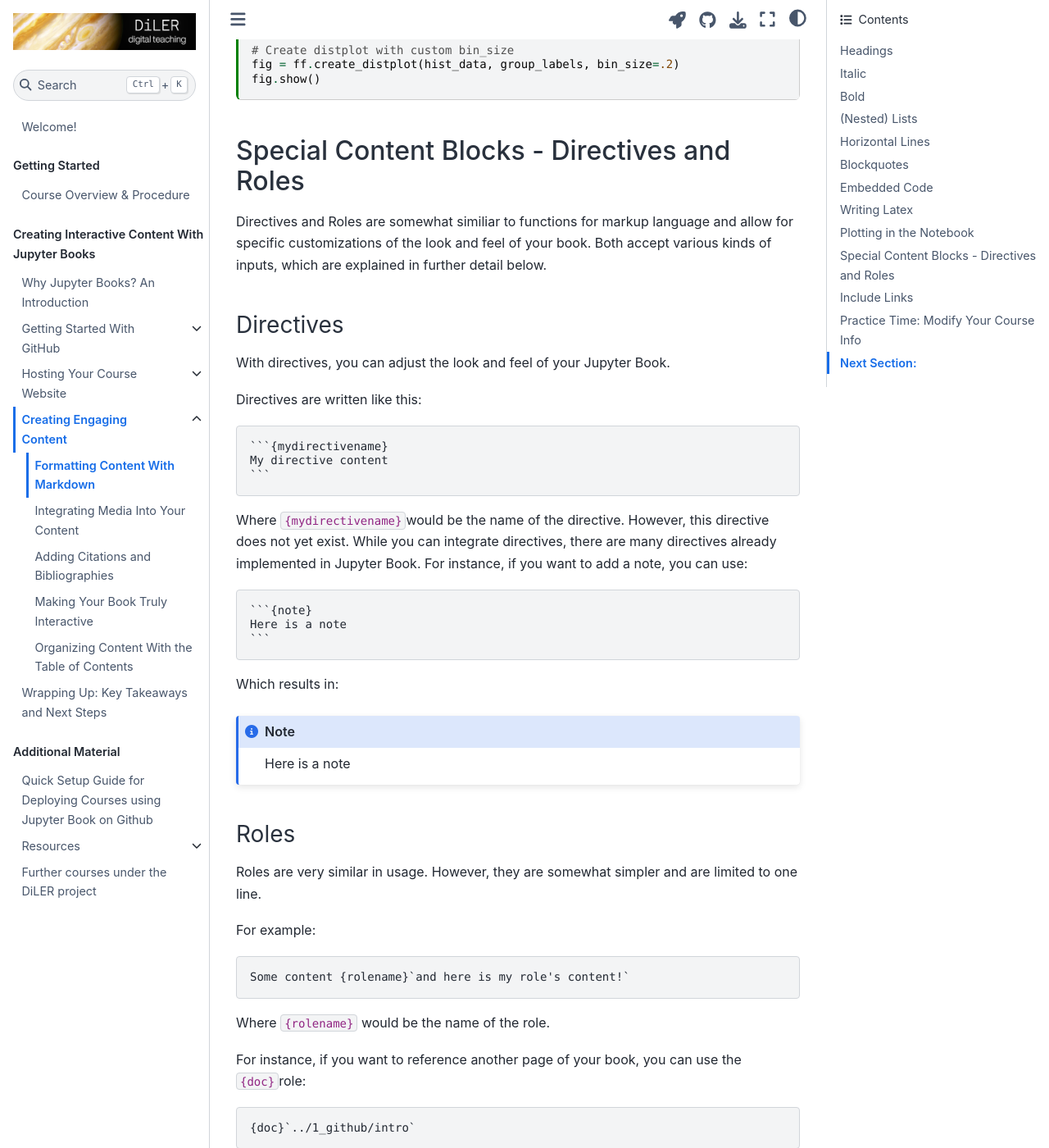
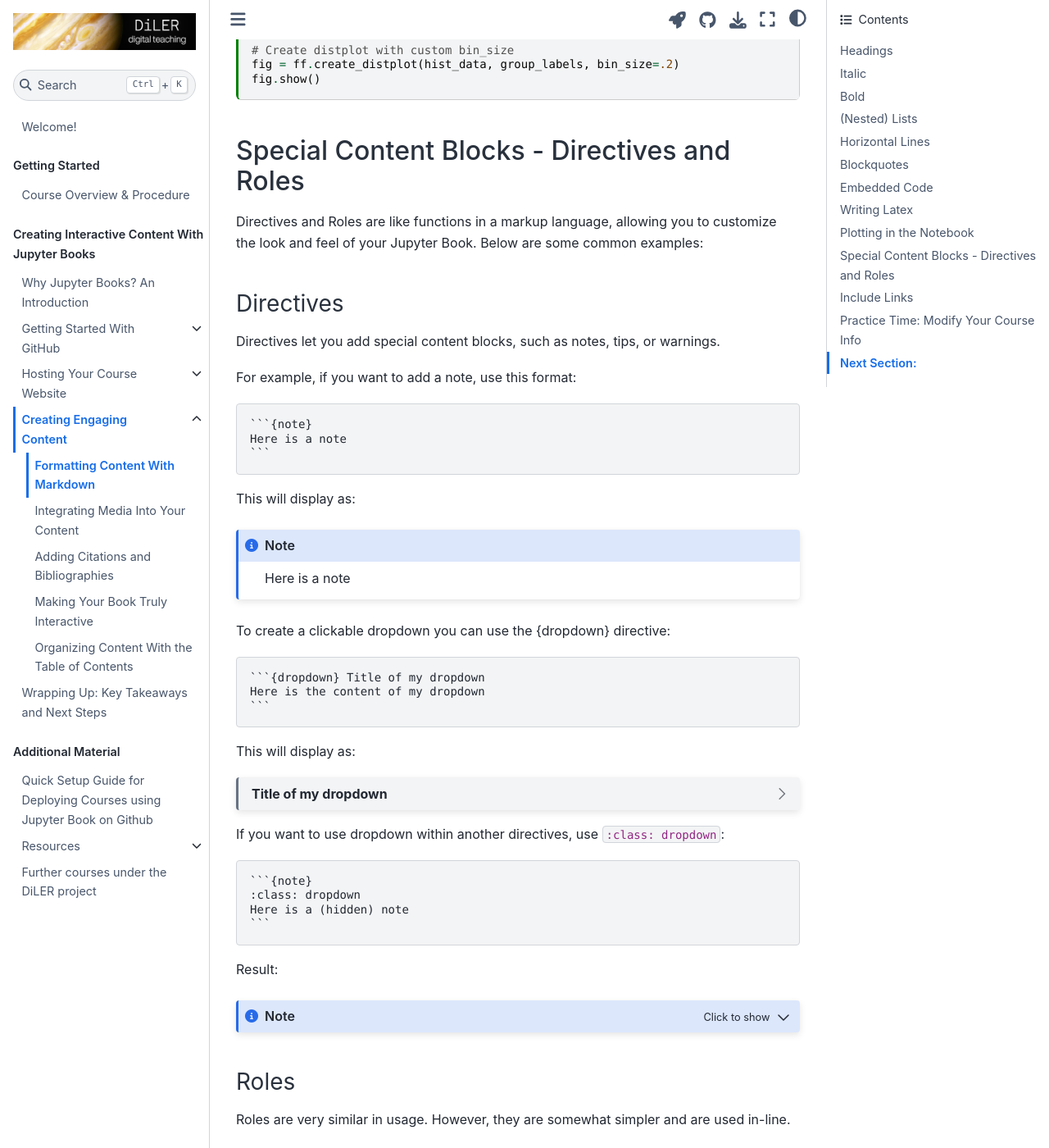
Before and after one commit to M-earnest/tutorial_jupyter_books, a Jupyter Book: the page built from content/3_create/markdown.md, in a window 1280 px wide and 1400 px high, scrolled down 4164 px. Shown: the whole window at 82% size. Built offline with Jupyter Book 1.0.4 settings and Sphinx 7.4.7 and the Sphinx Book theme 1.1.4, drawn with Linux system fonts in a browser that asks for light colours; pages that are not in the unit, such as notebooks, are missing from menus; some of the changed text lies outside the part shown.

Commit message:
Update markdown.md

`````diff
--- a/content/3_create/markdown.md
+++ b/content/3_create/markdown.md
@@ -170,21 +170,12 @@ fig.show()
 ```
 
 ### Special Content Blocks - Directives and Roles
-Directives and Roles are somewhat similiar to functions for markup language and allow for specific customizations of the look and feel of your book. Both accept various kinds of inputs, which are explained in further detail below.
+Directives and Roles are like functions in a markup language, allowing you to customize the look and feel of your Jupyter Book. Below are some common examples:
 
 #### Directives
-With directives, you can adjust the look and feel of your Jupyter Book.
+Directives let you add special content blocks, such as notes, tips, or warnings.
 
-Directives are written like this:
-
-````
-```{mydirectivename}
-My directive content
-```
-````
-
-Where `{mydirectivename}`would be the name of the directive. However, this directive does not yet exist. While you can integrate directives, there are many directives already implemented in Jupyter Book.
-For instance, if you want to add a note, you can use:
+For example, if you want to add a note, use this format:
 
 ````
 ```{note}
@@ -192,35 +183,51 @@ Here is a note
 ```
 ````
 
-Which results in:
+This will display as:
+
 ```{note}
 Here is a note
 ```
 
-#### Roles
-Roles are very similar in usage. However, they are somewhat simpler and are limited to one line.
+To create a clickable dropdown you can use the {dropdown} directive:
+````
+```{dropdown} Title of my dropdown
+Here is the content of my dropdown
+```
+````
 
-For example:
-```
-Some content {rolename}`and here is my role's content!`
+This will display as:
+
+```{dropdown} Title of my dropdown
+Here is the content of my dropdown
 ```
 
-Where `{rolename}` would be the name of the role.
+If you want to use dropdown within another directives, use `:class: dropdown`:
 
-For instance, if you want to reference another page of your book, you can use the `{doc}`role:
+````
+```{note}
+:class: dropdown
+Here is a (hidden) note
+```
+````
+
+Result:
+
+```{note}
+:class: dropdown
+Here is a (hidden) note
+```
+
+#### Roles
+Roles are very similar in usage. However, they are somewhat simpler and are used in-line.
+
+For example, if you want to reference another page of your book, you can use the `{doc}`role:
 ```
 {doc}`../1_github/intro`
 ```
 Which results in:
 
 {doc}`../1_github/intro`.
-
-#### What Roles and Directives Are Available?
-
-For more information on what roles and directives you can use, check out:
-* The [Sphinx directives page](https://www.sphinx-doc.org/en/master/usage/restructuredtext/directives.html)
-* The [reStructured Text directives page](https://docutils.sourceforge.io/docs/ref/rst/directives.html)
-* For building [custom Special content blocks](https://jupyterbook.org/en/stable/content/content-blocks.html)
 
 ### Include Links
 
`````
